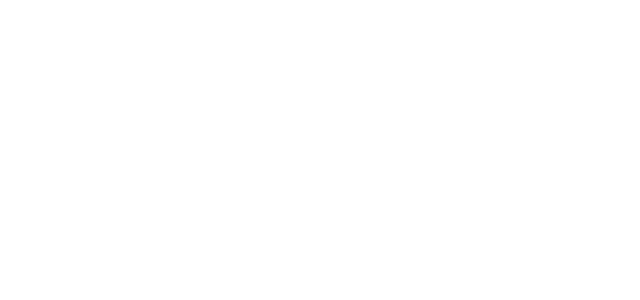
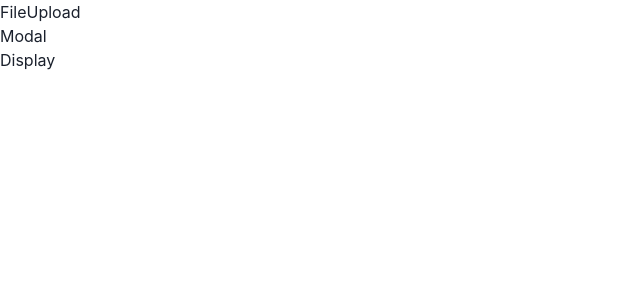
Before and after one commit to lazyfuhrer/StoreX, a Next.js app in the folder frontend/: page / in a window 1280 px wide. Shown: the top 300 px of the page, without its empty margins (0-640 px from the left). Built offline with nearby package versions, Linux system fonts and the light colour scheme.

Commit message:
created components

```diff
--- /dev/null
+++ b/frontend/src/components/Display.js
@@ -0,0 +1,9 @@
+import React from 'react'
+
+function Display() {
+  return (
+    <div>Display</div>
+  )
+}
+
+export default Display;
--- /dev/null
+++ b/frontend/src/components/FileUpload.js
@@ -0,0 +1,9 @@
+import React from 'react'
+
+function FileUpload() {
+  return (
+    <div>FileUpload</div>
+  )
+}
+
+export default FileUpload;
--- /dev/null
+++ b/frontend/src/components/Modal.js
@@ -0,0 +1,9 @@
+import React from 'react'
+
+function Modal() {
+  return (
+    <div>Modal</div>
+  )
+}
+
+export default Modal;
--- a/frontend/src/pages/index.js
+++ b/frontend/src/pages/index.js
@@ -1,15 +1,20 @@
 import Head from 'next/head'
 import Image from 'next/image'
 import { Inter } from '@next/font/google'
-import styles from '@/styles/Home.module.css'
+//import styles from '@/styles/Home.module.css'
 import { Text } from '@chakra-ui/react'
+import FileUpload from '@/components/FileUpload'
+import Modal from '@/components/Modal'
+import Display from '@/components/Display'
 
 const inter = Inter({ subsets: ['latin'] })
 
 export default function Home() {
   return (
     <>
-
+      <FileUpload/>
+      <Modal/>
+      <Display/>
     </>
   )
 }
```
